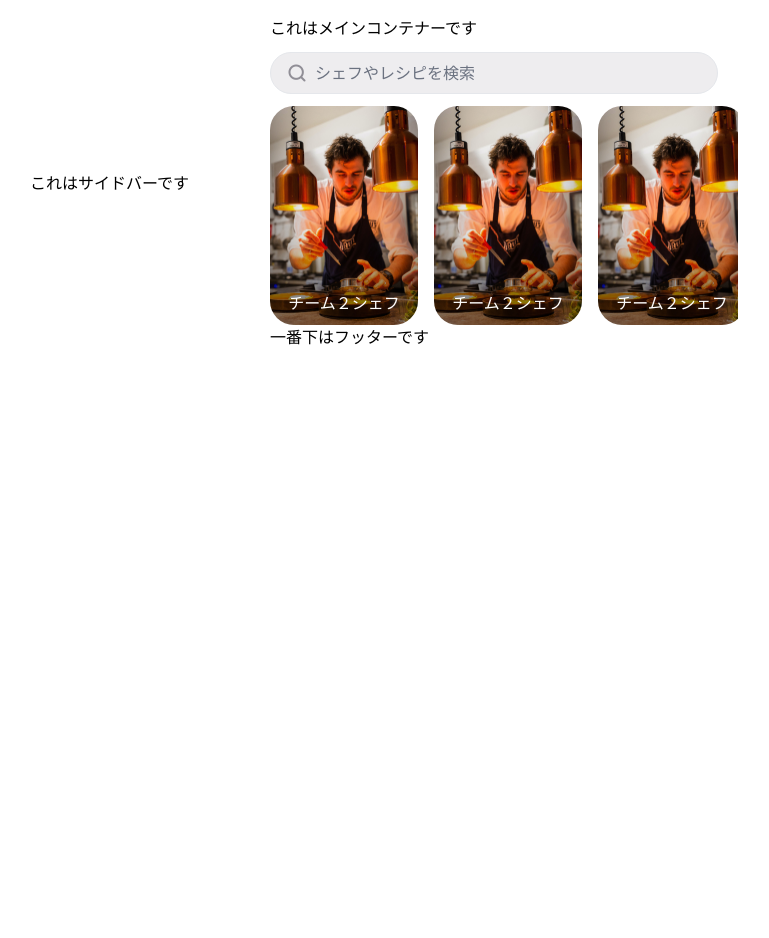
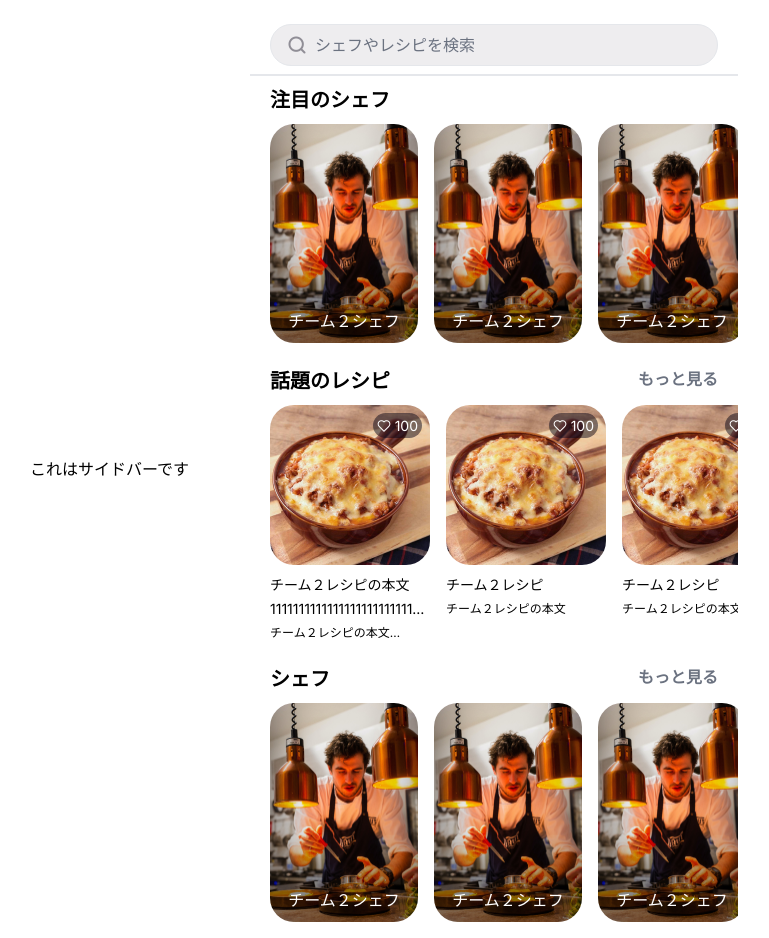
Before and after one commit to qin-team-recipe/02-frontend, a Next.js app: page / in a window 1280 px wide. Shown: the whole page, without its empty margins (266-1035 px from the left). Before the commit the page ends 800 px from the top, so only its background shows below. Built offline with nearby package versions, Linux system fonts and the light colour scheme.

Commit message:
話題のレシピまでの実装と、それを踏まえた注目のシェフの修正

```diff
--- /dev/null
+++ b/src/app/components/SubHeader.tsx
@@ -0,0 +1,24 @@
+import Link from "next/link"
+import type { FC } from "react"
+
+type SubHeaderProps = {
+  title: string
+  link?: {
+    href: string
+    text: string
+  }
+}
+
+export const SubHeader: FC<SubHeaderProps> = ({ title, link }) => (
+  <div className="flex justify-between">
+    <p className="text-xl font-bold">{title}</p>
+    {link && (
+      <Link
+        href={link.href}
+        className="font-bold text-gray-500 hover:underline"
+      >
+        {link.text}
+      </Link>
+    )}
+  </div>
+)
--- a/src/app/components/searchBar.tsx
+++ b/src/app/components/searchBar.tsx
@@ -25,9 +25,9 @@ const SearchBar = () => {
 
     setFilteredData([...filteredChefs, ...filteredRecipes])
   }, [searchTerm, chefData, recipesData])
-  console.log(searchTerm)
+
   return (
-    <div className=" py-3">
+    <div className=" py-2 ">
       <div className="flex items-center border rounded-3xl  text-grey-darker py-2 px-4 bg-custom-gray">
         <Image
           src="/searchIcon.png"
--- a/src/app/components/topChefCard.tsx
+++ b/src/app/components/topChefCard.tsx
@@ -6,12 +6,8 @@ import { FC } from "react"
 import React from "react"
 import { Swiper, SwiperSlide } from "swiper/react"
 
-type CardProps = {
-  image: string
-  title: string
-}
-
-const Card: FC<CardProps> = ({ image, title }) => (
+import { ChefCardProps } from "./../types"
+const Card: FC<ChefCardProps> = ({ image, title }) => (
   <div className=" relative overflow-hidden">
     <div
       className="relative w-full h-full"
@@ -31,12 +27,12 @@ const Card: FC<CardProps> = ({ image, title }) => (
 )
 
 type SwiperComponentProps = {
-  data: CardProps[]
+  data: ChefCardProps[]
 }
 
 const TopChefCard: FC<SwiperComponentProps> = ({ data }) => {
   return (
-    <div className="topChefSwiperComponent">
+    <div className="topPageSwiperComponent topPageChefComponent">
       <Swiper spaceBetween={16} slidesPerView={"auto"} className="px-4 ">
         {data.map((item, index) => (
           <SwiperSlide key={index}>
--- /dev/null
+++ b/src/app/components/topRecipeCard.tsx
@@ -0,0 +1,58 @@
+"use client"
+import "swiper/swiper.min.css"
+
+import Image from "next/image"
+import { FC } from "react"
+import React from "react"
+import { Swiper, SwiperSlide } from "swiper/react"
+
+import { RecipeCardProps } from "./../types"
+
+const Card: FC<RecipeCardProps> = (props) => {
+  const { image, title, text, chef, good, comment, createdAt, updatedAt } =
+    props
+  console.log(image)
+  return (
+    <div>
+      <div className="relative">
+        <div
+          className="relative w-full h-full"
+          style={{ paddingTop: "100%" }}
+        ></div>
+        <Image
+          src={image}
+          alt=""
+          width={160}
+          height={160}
+          className="absolute top-0 left-0 w-full h-full rounded-3xl"
+        />
+        <div className="absolute top-2 right-2 flex items-center space-x-1 bg-[rgba(4,0,19,0.483)] text-white p-1 rounded-2xl">
+          <Image src="/toppage/good.png" alt="" width={14} height={14} />
+          <p className="text-[14px] leading-[17px]">{good}</p>
+        </div>
+      </div>
+      <h2 className="mt-2 text-sm leading-6 line-clamp-2">{title}</h2>
+      <p className="mt-1 text-xs leading-4 line-clamp-1">{text}</p>
+    </div>
+  )
+}
+
+type SwiperComponentProps = {
+  data: RecipeCardProps[]
+}
+
+const TopRecipeCard: FC<SwiperComponentProps> = ({ data }) => {
+  return (
+    <div className="topPageSwiperComponent topPageRecipeComponent">
+      <Swiper spaceBetween={16} slidesPerView={"auto"} className="px-4 ">
+        {data.map((item, index) => (
+          <SwiperSlide key={index}>
+            <Card {...item} />
+          </SwiperSlide>
+        ))}
+      </Swiper>
+    </div>
+  )
+}
+
+export default TopRecipeCard
--- a/src/app/page.tsx
+++ b/src/app/page.tsx
@@ -1,18 +1,97 @@
+// 以下の型定義は、同じディれくりトリにあるtypes.tsに移動しましたので、そこからインポートする
 import Container from "./components/container"
 import SearchBar from "./components/searchBar"
 import Sidebar from "./components/sidebar"
+import { SubHeader } from "./components/SubHeader"
 import TopChefCard from "./components/topChefCard"
-type CardProps = {
-  image: string
-  title: string
-}
+import TopRecipeCard from "./components/topRecipeCard"
+import { ChefCardProps, RecipeCardProps } from "./types"
 
-const dummyData: CardProps[] = [
-  { image: "/toppage/topchef1.jpg", title: "チーム２シェフ" },
-  { image: "/toppage/topchef1.jpg", title: "チーム２シェフ" },
-  { image: "/toppage/topchef1.jpg", title: "チーム２シェフ" },
-  { image: "/toppage/topchef1.jpg", title: "チーム２シェフ" },
-  { image: "/toppage/topchef1.jpg", title: "チーム２シェフ" },
+// シェフデータ及びレシピデータをフェッチしたものと仮定したダミーデータ
+const chefDummyData: ChefCardProps[] = [
+  {
+    image: "/toppage/topchef1.jpg",
+    title: "チーム２シェフ",
+    firstName: "チーム２",
+    lastName: "シェフ",
+    recommend: "私は素晴らしい料理の鉄人です",
+    recipeCount: 100,
+  },
+  {
+    image: "/toppage/topchef1.jpg",
+    title: "チーム２シェフ",
+    firstName: "チーム２",
+    lastName: "シェフ",
+    recommend: "私は素晴らしい料理の鉄人です",
+    recipeCount: 100,
+  },
+  {
+    image: "/toppage/topchef1.jpg",
+    title: "チーム２シェフ",
+    firstName: "チーム２",
+    lastName: "シェフ",
+    recommend: "私は素晴らしい料理の鉄人です",
+    recipeCount: 100,
+  },
+  {
+    image: "/toppage/topchef1.jpg",
+    title: "チーム２シェフ",
+    firstName: "チーム２",
+    lastName: "シェフ",
+    recommend: "私は素晴らしい料理の鉄人です",
+    recipeCount: 100,
+  },
+  {
+    image: "/toppage/topchef1.jpg",
+    title: "チーム２シェフ",
+    firstName: "チーム２",
+    lastName: "シェフ",
+    recommend: "私は素晴らしい料理の鉄人です",
+    recipeCount: 100,
+  },
+]
+const recipesDummyData: RecipeCardProps[] = [
+  {
+    image: "/toppage/topRecipe1.jpg",
+    title:
+      "チーム２レシピの本文1111111111111111111111111111111の本文1111111111111111111111111111111の本文1111111111111111111111111111111",
+    text: "チーム２レシピの本文1111111111111111111111111111111111111111",
+    chef: "チーム２シェフ",
+    good: 100,
+    comment: 100,
+    createdAt: "2021-01-01 00:00:00",
+    updatedAt: "2021-01-01 00:00:00",
+  },
+  {
+    image: "/toppage/topRecipe1.jpg",
+    title: "チーム２レシピ",
+    text: "チーム２レシピの本文",
+    chef: "チーム２シェフ",
+    good: 100,
+    comment: 100,
+    createdAt: "2021-01-01 00:00:00",
+    updatedAt: "2021-01-01 00:00:00",
+  },
+  {
+    image: "/toppage/topRecipe1.jpg",
+    title: "チーム２レシピ",
+    text: "チーム２レシピの本文",
+    chef: "チーム２シェフ",
+    good: 100,
+    comment: 100,
+    createdAt: "2021-01-01 00:00:00",
+    updatedAt: "2021-01-01 00:00:00",
+  },
+  {
+    image: "/toppage/topRecipe1.jpg",
+    title: "チーム２レシピ",
+    text: "チーム２レシピの本文",
+    chef: "チーム２シェフ",
+    good: 100,
+    comment: 100,
+    createdAt: "2021-01-01 00:00:00",
+    updatedAt: "2021-01-01 00:00:00",
+  },
 ]
 
 const Home = () => {
@@ -23,10 +102,26 @@ const Home = () => {
           <div>これはサイドバーです</div>
         </Sidebar>
         <Container>
-          <div>これはメインコンテナーです</div>
           <SearchBar />
-          <TopChefCard data={dummyData} />
-          一番下はフッターです
+          <div className="border-b-2 -mx-5"></div>
+          <div className="mt-2.5 mb-2.5">
+            <SubHeader title="注目のシェフ" />
+          </div>
+          <TopChefCard data={chefDummyData} />
+          <div className="mt-6 mb-2.5">
+            <SubHeader
+              title="話題のレシピ"
+              link={{ href: "/favorites", text: "もっと見る" }}
+            />
+          </div>
+          <TopRecipeCard data={recipesDummyData} />
+          <div className="mt-6 mb-2.5">
+            <SubHeader
+              title="シェフ"
+              link={{ href: "/favorites", text: "もっと見る" }}
+            />
+          </div>
+          <TopChefCard data={chefDummyData} />
         </Container>
       </div>
     </>
--- a/src/app/styles/pages.scss
+++ b/src/app/styles/pages.scss
@@ -1,10 +1,13 @@
-.topChefSwiperComponent {
+.topPageSwiperComponent {
   margin-right: -20px;
 }
 // トップページのスライダーの幅を変更
-.topChefSwiperComponent .swiper-wrapper {
+.topPageSwiperComponent.topPageChefComponent .swiper-wrapper {
   width: 148px;
 }
-.topChefSwiperComponent .swiper {
+.topPageSwiperComponent.topPageRecipeComponent .swiper-wrapper {
+  width: 160px;
+}
+.topPageSwiperComponent .swiper {
   padding-right: 20px;
 }
--- /dev/null
+++ b/src/app/types.ts
@@ -0,0 +1,18 @@
+export type ChefCardProps = {
+  image: string
+  title: string
+  firstName?: string
+  lastName?: string
+  recommend?: string
+  recipeCount?: number
+}
+export type RecipeCardProps = {
+  image: string
+  title: string
+  text: string
+  chef: string
+  good: number
+  comment: number
+  createdAt: string
+  updatedAt: string
+}
```
Also changed, not shown: public/toppage/good.png (added), public/toppage/topRecipe1.jpg (added).
